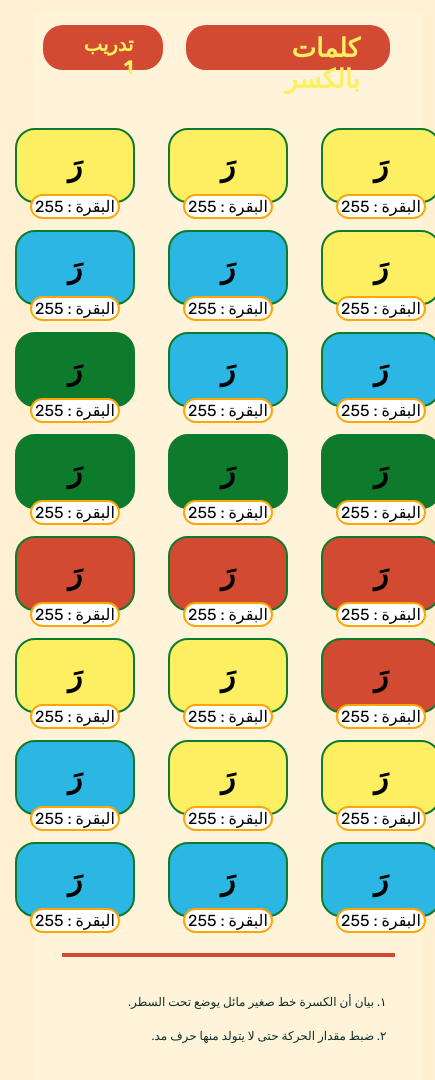
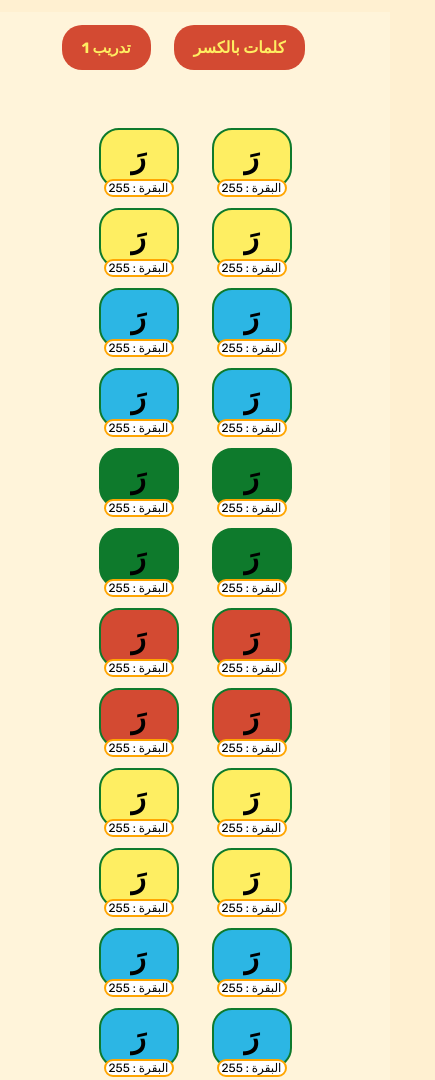
Before and after one commit to elkhalilDev94/letters_arabic, a plain HTML site: page page17.html in a window 390 px wide. Shown: the top 1080 px of the page, 435 px wide, since content can reach past the window. Drawn offline with Linux system fonts and the light colour scheme.

Commit message:
Update style.css
update responsive

```diff
--- a/style.css
+++ b/style.css
@@ -39,6 +39,7 @@
  body {
      width: 100%;
      background-color: var(--bg-color-);
+    overflow-x: hidden;
  }
 
  .letters-section {
@@ -49,7 +50,7 @@
      display: flex;
      flex-direction: column;
      align-items: center;
-     margin: 12px;
+     margin: 12px auto;
  }
 
 
@@ -398,6 +399,74 @@
 
 
 
+ /*--------------- Styling Page 17 ------------------*/
+
+
+
+ .letters .exmple {
+     display: flex;
+     flex-direction: column;
+     align-items: center;
+
+     .letter-button {
+         width: 80px;
+         height: 60px;
+         position: relative;
+     }
+
+     .letter-button.l1 {
+         background-color: var(--yellow-);
+     }
+     .letter-button.l2 {
+        background-color: var(--blue-);
+    }
+    .letter-button.l3 {
+        background-color: var(--green-);
+    }
+    .letter-button.l4 {
+        background-color: var(--red-);
+    }
+    .letter-button.l5 {
+        background-color: var(--yellow-);
+    }
+    .letter-button.l6 {
+        background-color: var(--blue-);
+    }
+
+     /*
+   .letter-button::after {
+        position: absolute;
+        content: 'البقرة : 215';
+        font-size: 15px;
+        width: 85px;
+        height: 20px;
+        background-color: var(--lime-);
+        border-radius: 25px;
+        bottom: -10px;
+        left: 18px;
+        border: 2px solid orange;
+    }
+ */
+     .src {
+         width: 70px;
+         height: 18px;
+         background-color: white;
+         border-radius: 25px;
+         border: 2px solid orange;
+         text-align: center;
+         align-items: center;
+         align-content: center;
+         margin-top: -17px;
+         font-size: 12px;
+         z-index: 2;
+         /* transform: var(--scale-); */
+     }
+
+ }
+
+ /*---------------- media query ----------------*/
+
+
  @media (max-width: 768px) {
 
     .letters-section {
@@ -516,8 +585,9 @@
            height: 80px;
        } */
 
-         .word {
-             i {
+        .word i,
+        .l4 i {
+
                 font-size: 40px;
                 color: var(--red-);
                 font-weight: bold;
@@ -569,69 +639,39 @@
         display: grid;
         grid-template-columns: repeat(2, 1fr);
     }
- }
 
 
- /*--------------- Styling Page 17 ------------------*/
-
-
-
- .letters .exmple {
-     display: flex;
-     flex-direction: column;
-     align-items: center;
-
-     .letter-button {
-         width: 120px;
-         height: 75px;
-         position: relative;
+    .titles {
+        .title {
+            h1 {
+                font-size: 17px;
             }
-
-     .letter-button.l1 {
-         background-color: var(--yellow-);
+            h2 {
+                font-size: 16px;
             }
-     .letter-button.l2 {
-        background-color: var(--blue-);
-    }
-    .letter-button.l3 {
-        background-color: var(--green-);
-    }
-    .letter-button.l4 {
-        background-color: var(--red-);
-    }
-    .letter-button.l5 {
-        background-color: var(--yellow-);
-    }
-    .letter-button.l6 {
-        background-color: var(--blue-);
-    }
-
-     /*
-   .letter-button::after {
-        position: absolute;
-        content: 'البقرة : 215';
-        font-size: 15px;
-        width: 85px;
-        height: 20px;
-        background-color: var(--lime-);
-        border-radius: 25px;
-        bottom: -10px;
-        left: 18px;
-        border: 2px solid orange;
-    }
- */
-     .src {
-         width: 90px;
-         height: 25px;
-         background-color: white;
-         border-radius: 25px;
-         border: 2px solid orange;
-         text-align: center;
-         align-items: center;
-         align-content: center;
-         margin-top: -17px;
-         z-index: 2;
-         /* transform: var(--scale-); */
         }
 
 }
+
+@media (max-width: 460px) {
+
+    .letters.tadrib1 {
+        display: grid;
+        grid-template-columns: repeat(2,1fr);
+    }
+
+    .titles {
+        .title {
+
+            h1,h2 {
+                padding: 8px 15px;
+            }
+            h1 {
+                font-size: 16px;
+            }
+            h2 {
+                font-size: 15px;
+            }
+        }
+    }
+}
```
Lines whose indentation alone changed are shown as unchanged.
